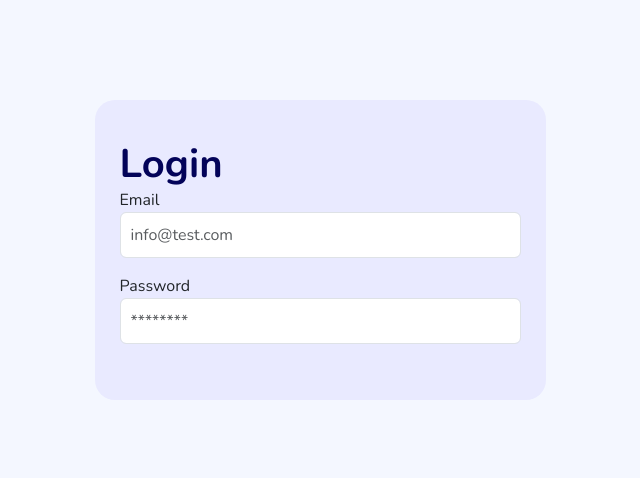
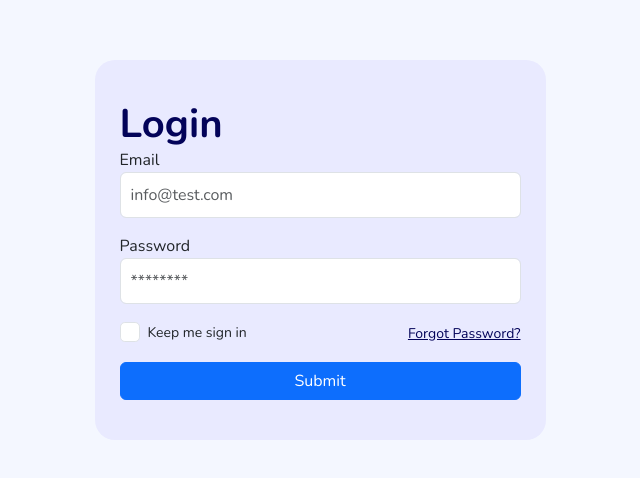
Before and after one commit to khan-suliman/Skip-A-Pay, a React (Create React App) app: page /login in a window 1280 px wide. Shown: the part 150-628 px from the top of the page, without its empty margins (320-960 px from the left). Built offline with nearby package versions, Linux system fonts and the light colour scheme.

Commit message:
Login page added not completed

```diff
--- /dev/null
+++ b/src/components/Form/Checkbox.js
@@ -0,0 +1,25 @@
+import React from 'react'
+import { Form } from 'react-bootstrap'
+import PropTypes from "prop-types";
+import "./../style/Form/checkbox.scss";
+
+export default function Checkbox({ label, name, type, id }) {
+    return (
+        <Form.Check // prettier-ignore
+            type={type}
+            id={id}
+            label={label}
+            name={name}
+            className="custom-checkbox"
+        />
+    );
+}
+Checkbox.propTypes = {
+    label: PropTypes.string,
+    name: PropTypes.string.isRequired,
+    type: PropTypes.string.isRequired,
+    id: PropTypes.string.isRequired,
+};
+Checkbox.defaultProps = {
+    placeholder: PropTypes.string.isRequired
+};
--- a/src/components/Input.js
+++ b/src/components/Form/Input.js
@@ -1,7 +1,7 @@
 import React from 'react'
 import { Form } from 'react-bootstrap'
 import PropTypes from "prop-types";
-import "./style/input.scss";
+import "./../style/Form/input.scss";
 
 export default function Input({ label, name, type, placeholder, value }) {
     return (
--- /dev/null
+++ b/src/components/style/Form/checkbox.scss
@@ -0,0 +1,16 @@
+.custom-checkbox {
+
+    .form-check-input {
+        width: 20px !important;
+        height: 20px !important;
+        box-shadow: none !important;
+        margin-top: 2px !important;
+        margin-right: 8px !important;
+        border-radius: var(--border-radius-1) !important;
+    }
+
+    // Label
+    .form-check-label {
+        font-size: 14px !important;
+    }
+}
--- a/src/components/style/input.scss
+++ b/src/components/style/Form/input.scss
@@ -4,7 +4,7 @@
 
 // focus input
 .form-control:focus {
-    border-color: var(--primary) !important;
+    border-color: var(--purple) !important;
 }
 
 .form-control::-webkit-input-placeholder {
--- a/src/index.css
+++ b/src/index.css
@@ -18,6 +18,14 @@
   --title: 26px;
   --title-color: var(--primary);
   --title-weight: 900;
+
+  /* border radius */
+  --border-radius-1: 0.3rem;
+  --border-radius-2: 12px;
+  --border-radius-3: 20px;
+
+  /* transitions */
+  --transition: all 0.2s;
 }
 
 body {
@@ -33,6 +41,48 @@ body {
   border: 1px solid blue;
 }
 
+/* custom links setting */
+.primary-link {
+  color: var(--primary);
+  transition: var(--transition);
+}
+
+.primary-link:hover {
+  color: var(--purple);
+}
+
+/* font sizes */
+.fs-12 {
+  font-size: 12px;
+}
+
+.fs-14 {
+  font-size: 14px;
+}
+
+.fs-16 {
+  font-size: 16px;
+}
+
+.fs-18 {
+  font-size: 18px;
+}
+
+.fs-20 {
+  font-size: 20px;
+}
+
+.fs-22 {
+  font-size: 22px;
+}
+
+.fs-22 {
+  font-size: 22px;
+}
+
+.fs-24 {
+  font-size: 24px;
+}
 
 @media screen and (max-width: 992px) {
   :root {
--- a/src/pages/Login.jsx
+++ b/src/pages/Login.jsx
@@ -1,9 +1,10 @@
 import React from "react";
 import { useFormik } from 'formik';
-import { Col, Container, Form, Row } from "react-bootstrap";
+import { Alert, Button, Col, Container, Form, Row, Stack } from "react-bootstrap";
 import Card from "components/Card";
-import Input from "components/Input";
+import Input from "components/Form/Input";
 import { Link } from "react-router-dom";
+import Checkbox from "components/Form/Checkbox";
 const Login = () => {
     const formik = useFormik({
         initialValues: {
@@ -20,13 +21,21 @@ const Login = () => {
                 <Col md={5}>
                     <Form onSubmit={formik.handleSubmit}>
                         <Card title='Login'>
+                            {/* Email */}
                             <Input label='Email' name='email' type='email' placeholder='info@test.com' />
                             <Input label='Password' name='password' type='password' placeholder='********' />
+                            <Stack className="mb-3" direction="horizontal">
+                                <Checkbox type={'checkbox'} id={`keep-sign`} label={`Keep me sign in`} name={"keepSign"} />
+                                <Link to="/settings" className="primary-link ms-auto fs-14">Forgot Password?</Link>
+                            </Stack>
+                            <Stack>
+                                <Button as="input" type="submit" value="Submit" />
+                            </Stack>
                         </Card>
                     </Form >
                 </Col>
             </Row>
-        </Container>
+        </Container >
     );
 }
 export default Login;
```
